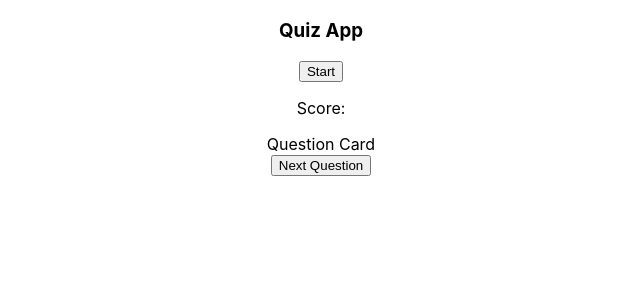
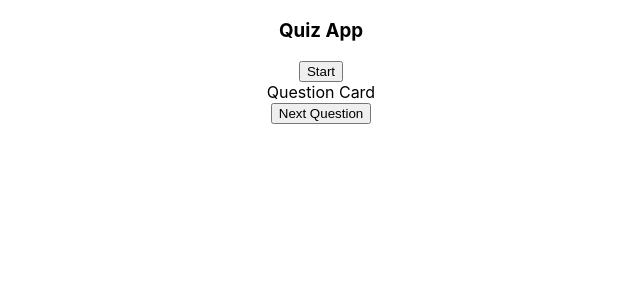
Before and after one commit to Tausif4171/Quiz-App, a React (Create React App) app: page / in a window 1280 px wide. Shown: the top 300 px of the page, without its empty margins (319-959 px from the left). Built offline with nearby package versions, Linux system fonts and the light colour scheme; no server answers.

Commit message:
showing scores till game not over

```diff
--- a/src/App.tsx
+++ b/src/App.tsx
@@ -44,7 +44,7 @@ function App() {
       <h3>Quiz App</h3>
       {gameOver ? <button onClick={startTrivia}>Start</button> : null}
 
-      <p>Score:</p>
+      {!gameOver ? <p>Score:</p> : null}
       <QuestionCard
         questionsNum={number + 1}
         totalQuestions={TOTAL_QUESTIONS}
```
